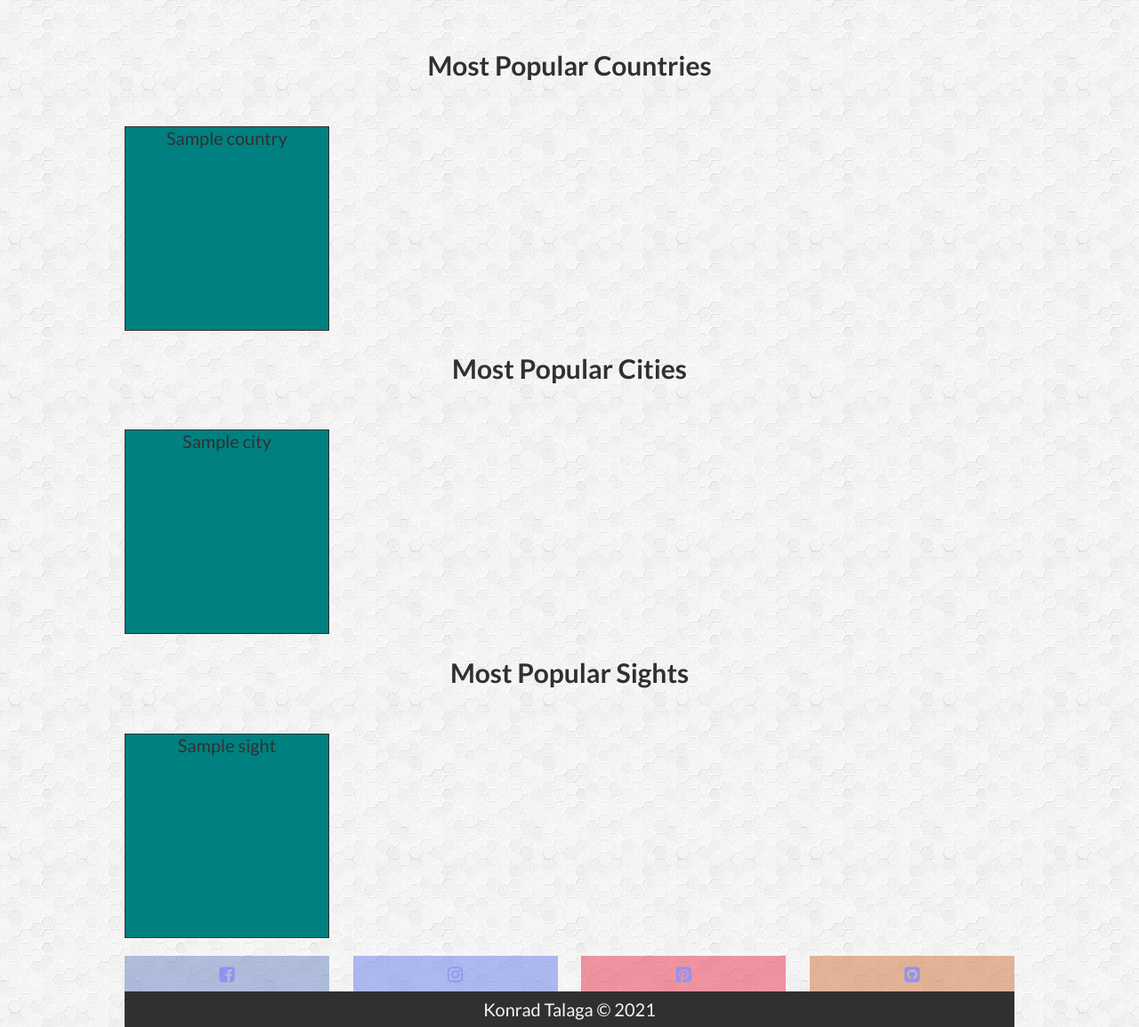
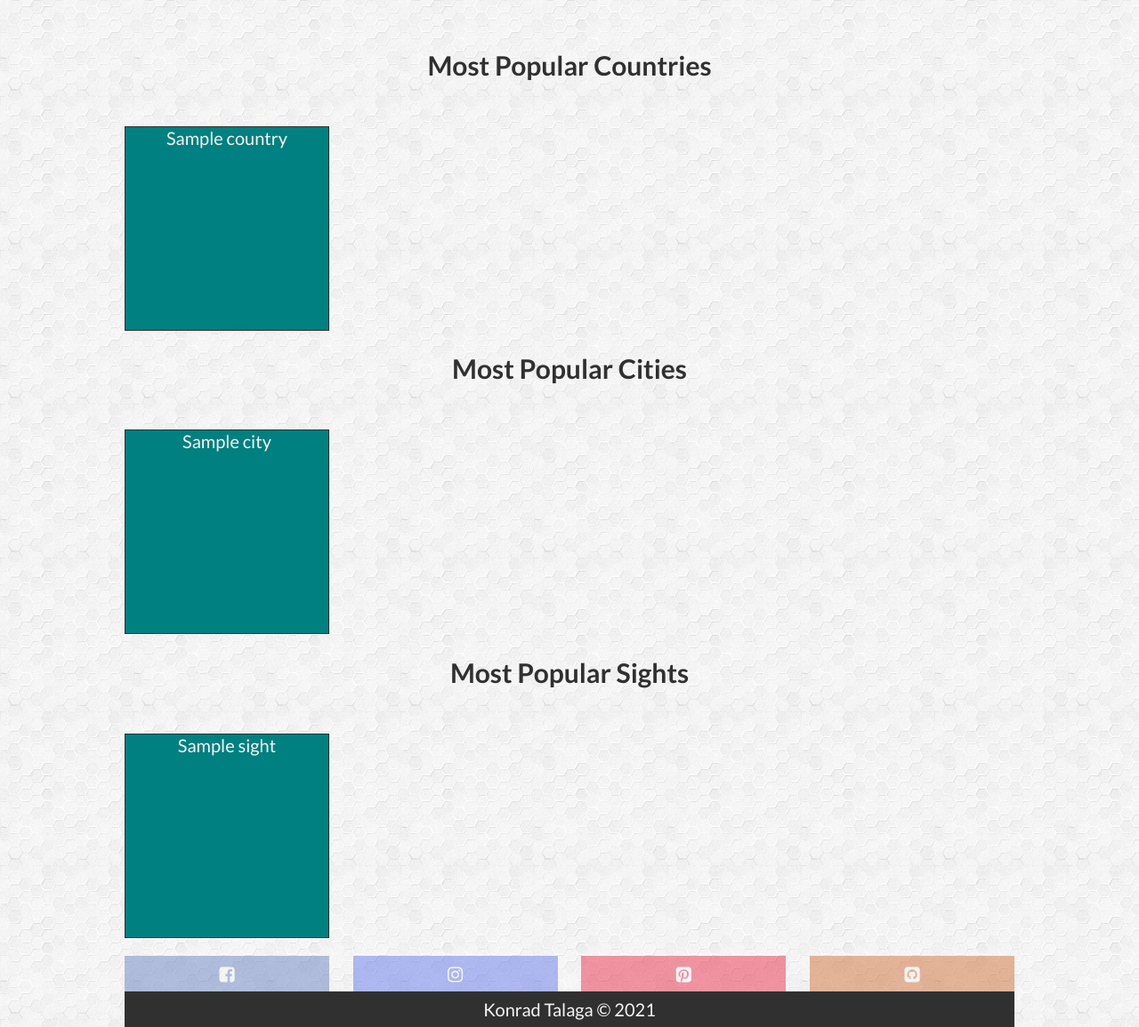
Before and after one commit to ktalaga/Travel_Bucket_List_App, a Flask app: page / in a window 1280 px wide. Shown: the part 238-1393 px from the top of the page at 89% size. Run offline with Flask 2, Linux system fonts and the light colour scheme; a database or web service that is not in the repository returns one stand-in record (values such as "Sample title"); some libraries are stand-ins or nearby versions.

Commit message:
made blocks on the main page clicable and styled links in css

```diff
--- a/travel_app/static/style/style.css
+++ b/travel_app/static/style/style.css
@@ -227,3 +227,8 @@ ul > li:hover > ol {
     flex: 100%;
 
 }
+a {
+    color: whitesmoke;
+    text-decoration: none;
+    display: block;
+}
--- a/travel_app/templates/index.html
+++ b/travel_app/templates/index.html
@@ -3,19 +3,19 @@
 <h2 class="h2">Most Popular Countries</h2>
 
 {% for country in countries[:8] %}
-<div class="box">{{country.name}}</div>
+<div class="box"><a href="/countries/{{country.id}}">{{country.name}}</a></div>
 {% endfor %}
 
 <h2 class="h2">Most Popular Cities</h2>
 
 {% for city in cities[:8] %}
-<div class="box">{{city.name}}</div>
+<div class="box"><a href="/cities/{{city.id}}">{{city.name}}</a></div>
 {% endfor %}
 
 <h2 class="h2">Most Popular Sights</h2>
 
 {% for sight in sights[:8] %}
-<div class="box">{{sight.name}}</div>
+<div class="box"><a href="/sights/{{sight.id}}">{{sight.name}}</a></div>
 {% endfor %}
 
 
```
